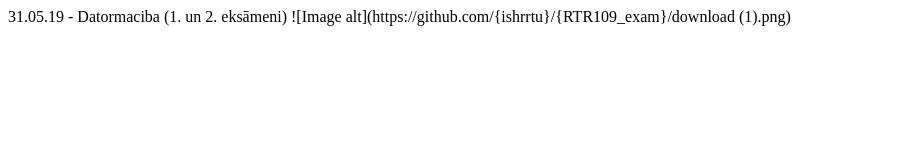
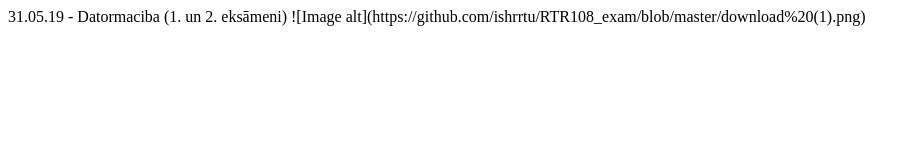
Before and after one commit to ishrrtu/RTR108_exam, a plain HTML site: page docs/index.html in a window 1280 px wide. Shown: the whole page, without its empty margins (0-920 px from the left). Drawn offline with Linux system fonts and the light colour scheme.

Commit message:
Update index.html

```diff
--- a/docs/index.html
+++ b/docs/index.html
@@ -6,7 +6,7 @@
 
 31.05.19 - Datormaciba (1. un 2. eksāmeni)
 
-![Image alt](https://github.com/{ishrrtu}/{RTR109_exam}/download (1).png)
+![Image alt](https://github.com/ishrrtu/RTR108_exam/blob/master/download%20(1).png)
 
 </body>
 
```
